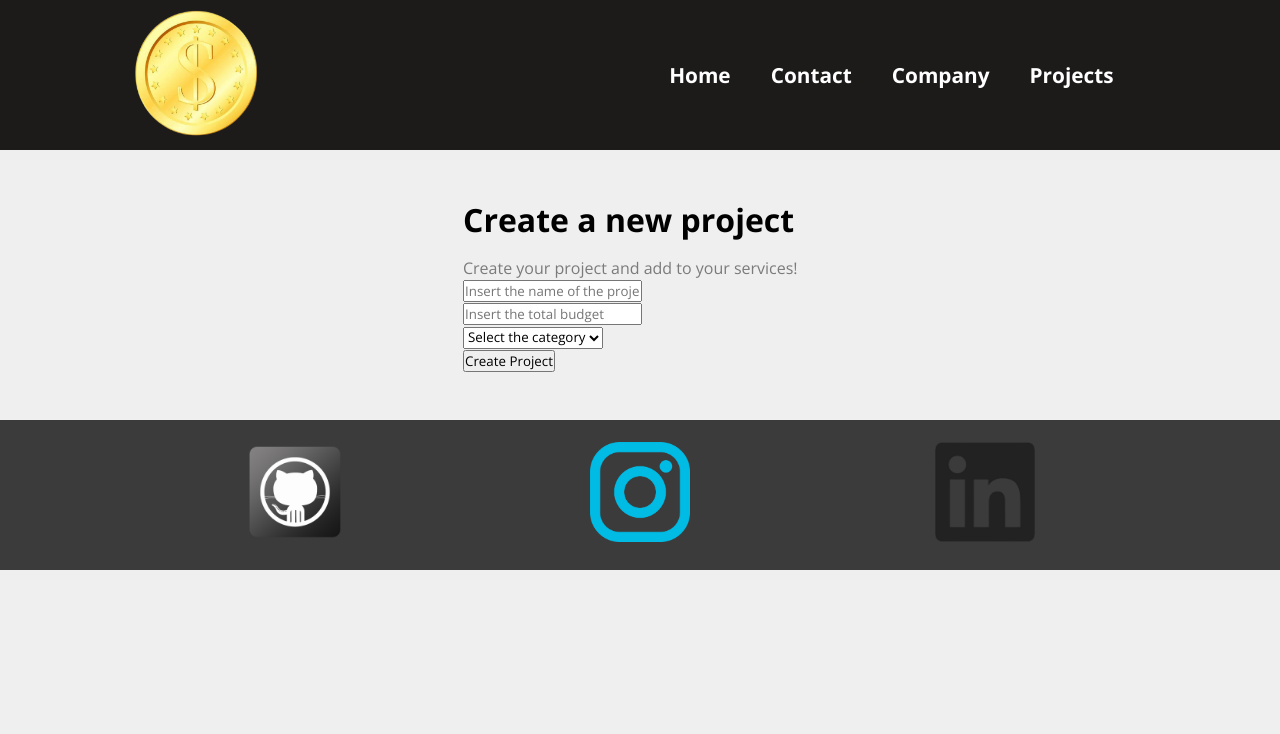
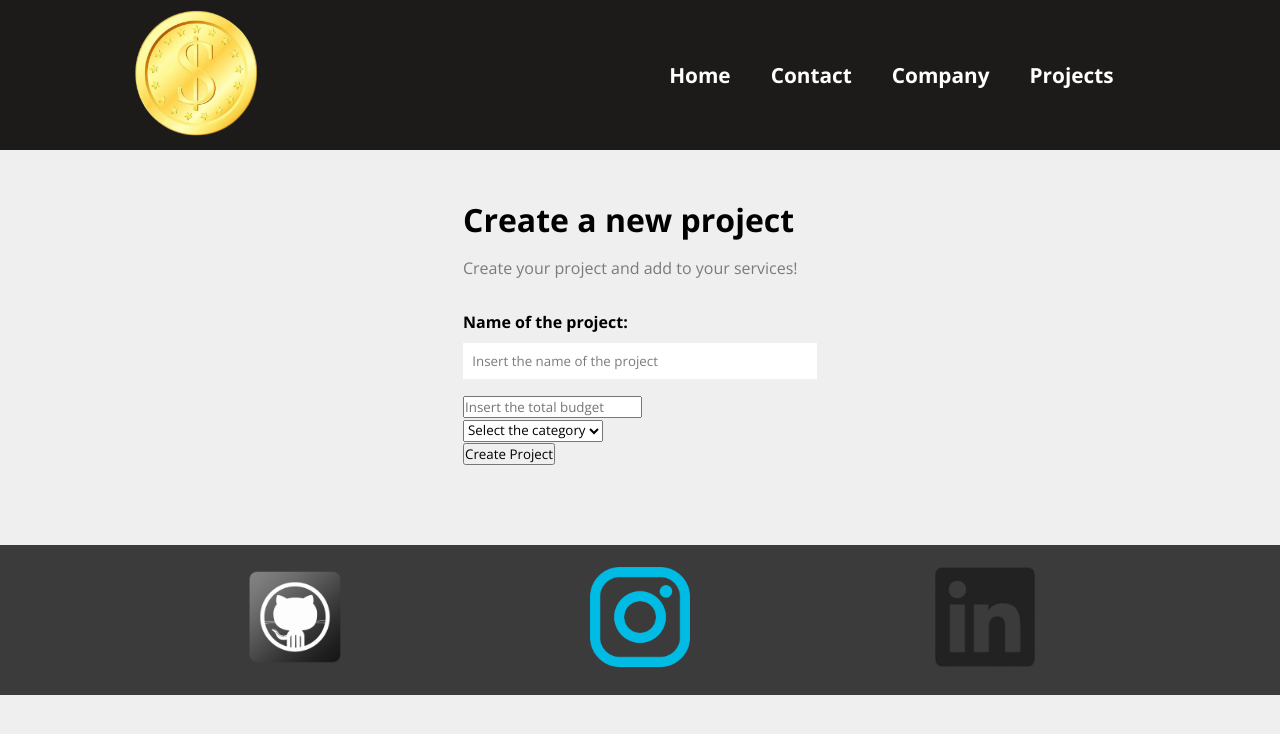
Before and after one commit to tarcisiomenezes2023/Project_Costs, a React (Create React App) app in the folder project-react03/: page /newproject in a window 1280 px wide. Shown: the top 734 px of the page. Built offline with nearby package versions, Linux system fonts and the light colour scheme.

Commit message:
Created form, Input.js and style and props components

```diff
--- a/project-react03/src/Components/Project/ProjectForm.js
+++ b/project-react03/src/Components/Project/ProjectForm.js
@@ -1,11 +1,12 @@
-import React from 'react'
+import React from 'react';
+import styles from './ProjectForm.module.css';
+import Input from '../form/Input';
 
 function ProjectForm() {
   return (
-    <form>
-        <div>
-        <input type='text' placeholder='Insert the name of the project' />
-        </div>
+    <form className={styles.form}>
+        <Input type="text" text="Name of the project" name="name"
+        placeholder="Insert the name of the project"/>
         <div>
         <input type='number' placeholder='Insert the total budget' />
         </div>
--- /dev/null
+++ b/project-react03/src/Components/Project/ProjectForm.module.css
@@ -0,0 +1,4 @@
+.form {
+    width: 100%;
+    margin: 2em 0;
+}
--- /dev/null
+++ b/project-react03/src/Components/form/Input.js
@@ -0,0 +1,18 @@
+import React from 'react';
+import styles from './Input.module.css';
+
+function Input({type, text, name, placeholder, handleOnChange, value}) {
+  return (
+    <div className={styles.form_control}>
+      <label htmlFor={name}>{text}:</label>
+      <input type={type}
+      name={name}
+      id={name}
+      placeholder={placeholder}
+      onChange={handleOnChange}
+      value={value}/>
+    </div>
+  )
+}
+
+export default Input
--- /dev/null
+++ b/project-react03/src/Components/form/Input.module.css
@@ -0,0 +1,20 @@
+.form_control {
+    display: flex;
+    flex-direction: column;
+    margin-bottom: 1em;
+}
+
+.form_control label {
+    margin-bottom: .6em;
+    font-weight: bold;
+}
+
+.form_control input {
+    padding: .7em;
+    border-radius: 0;
+    border: none;
+}
+
+.form_control input::placeholder {
+    color: #7b7b7b;
+}
```
